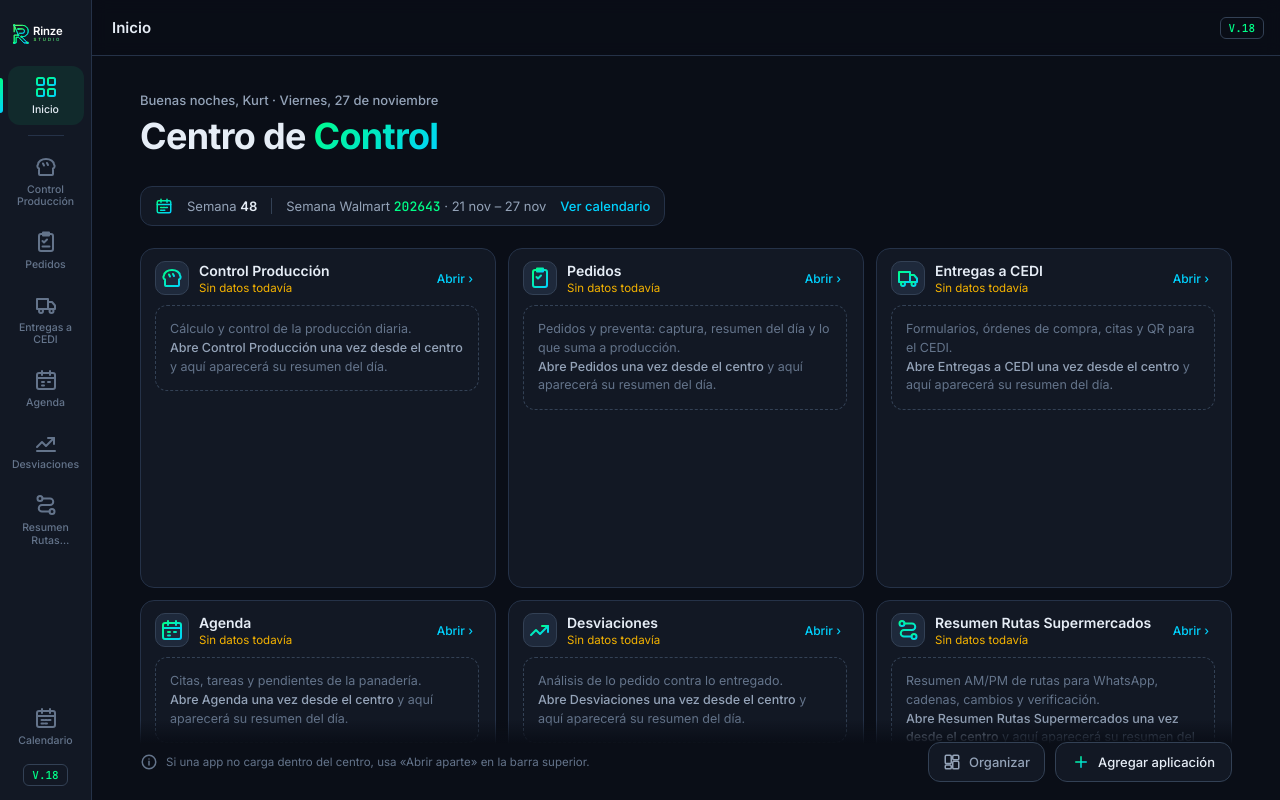
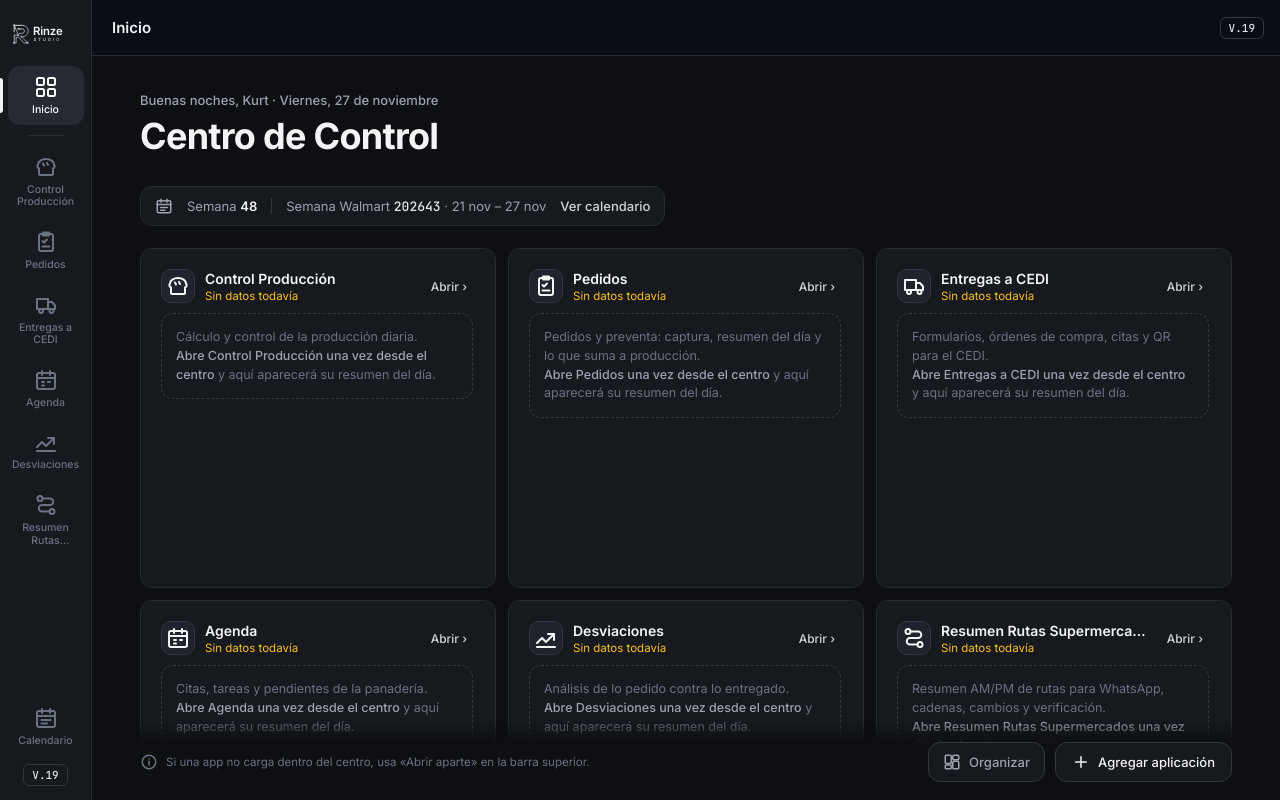
Before and after one commit to kurtbrinze/centro_control_pana, a plain HTML site: page index.html in a window 1280 px wide. Drawn offline with Linux system fonts and the light colour scheme.

Commit message:
V.19: tema global Rinze (Grafito & Plata oscuro y Ámbar & Cobre claro)
- tema/rinze-tema.css: tokens --rz-* de los dos temas, píldoras semánticas y
  regla para ocultar logo y versión de las apps dentro del Centro.
- El Centro usa el tema oscuro: superficies grafito, acciones blanco hueso,
  navegación activa con indicador plata y color sólo en estados.

Co-Authored-By: Claude Opus 5.5 <noreply@anthropic.com>
Claude-Session: https://claude.ai/code/session_017NGtnFDwfN1nwShZecr9st

```diff
--- a/index.html
+++ b/index.html
@@ -3,7 +3,7 @@
 <head>
 <meta charset="UTF-8">
 <meta name="viewport" content="width=device-width, initial-scale=1, viewport-fit=cover">
-<meta name="theme-color" content="#0A0E17">
+<meta name="theme-color" content="#0D0F12">
 <meta name="apple-mobile-web-app-capable" content="yes">
 <meta name="apple-mobile-web-app-status-bar-style" content="black-translucent">
 <title>Centro de Control · Rinze Studio</title>
@@ -11,13 +11,17 @@
 <link rel="manifest" href="/manifest.webmanifest">
 <link rel="apple-touch-icon" href="/icons/apple-touch-icon.png?v=5">
 <meta name="apple-mobile-web-app-title" content="Centro">
+<script>(function(){var h=document.documentElement,t='oscuro';try{t=localStorage.getItem('rz.tema')||t}catch(_){}h.setAttribute('data-tema',t)})();</script>
+<link rel="stylesheet" href="/tema/rinze-tema.css">
 <link rel="preconnect" href="https://fonts.googleapis.com">
 <link href="https://fonts.googleapis.com/css2?family=Inter:wght@400;500;600;700&family=JetBrains+Mono:wght@500&display=swap" rel="stylesheet">
 <style>
 :root{
-  --bg:#0A0E17; --s1:#121824; --s2:#1E293B; --line:#253248; --line2:#334155;
-  --tx:#E6EDF6; --tx2:#94A3B8; --tx3:#64748B;
-  --g:#00FF88; --c:#00D2FE; --grad:linear-gradient(135deg,#00FF88,#00D2FE);
+  /* Tema global Rinze (Grafito & Plata); los valores de respaldo son los mismos. */
+  --bg:var(--rz-bg,#0D0F12); --s1:var(--rz-card,#16191E); --s2:var(--rz-elev,#1F232B); --line:var(--rz-card-borde,#262A32); --line2:var(--rz-elev-borde,#323741);
+  --tx:var(--rz-tx,#F3F4F6); --tx2:var(--rz-tx2,#9CA3AF); --tx3:var(--rz-tx3,#6B7280);
+  --g:var(--rz-act-ind,#E5E7EB); --c:var(--rz-link,#D1D5DB); --grad:var(--rz-pri,#F3F4F6);
+  --pri-tx:var(--rz-pri-tx,#0D0F12);
   --rail:92px; --top:56px; --nav:68px;
   --safe-b:env(safe-area-inset-bottom,0px); --safe-t:env(safe-area-inset-top,0px);
 }
@@ -39,11 +43,11 @@ svg.i.sm{width:18px;height:18px}
 .sep{width:36px;height:1px;background:var(--line);margin:6px 0}
 .item{display:flex;flex-direction:column;align-items:center;gap:5px;padding:9px 4px 8px;width:76px;border-radius:12px;color:var(--tx3);position:relative;text-align:center;transition:background .15s,color .15s}
 .item:hover{background:var(--s2);color:var(--tx)}
-.item.on{background:rgba(0,255,136,.08);color:var(--tx)}
+.item.on{background:var(--rz-act,#262A32);color:var(--rz-act-tx,#fff)}
 .item.on::before{content:"";position:absolute;left:-8px;top:12px;bottom:12px;width:3px;border-radius:0 3px 3px 0;background:var(--grad)}
-.item.on svg.i{stroke:url(#gr)}
+.item.on svg.i{stroke:currentColor}
 .item .lbl{font-size:10.5px;font-weight:500;line-height:1.2;max-width:70px;display:-webkit-box;-webkit-line-clamp:2;-webkit-box-orient:vertical;overflow:hidden}
-.item .dot{position:absolute;top:7px;right:14px;width:6px;height:6px;border-radius:50%;background:var(--g);box-shadow:0 0 8px var(--g);opacity:0;transition:opacity .2s}
+.item .dot{position:absolute;top:7px;right:14px;width:6px;height:6px;border-radius:50%;background:var(--rz-ok,#4ADE80);box-shadow:none;opacity:0;transition:opacity .2s}
 .item.on .dot{opacity:1}
 .rail-foot{margin-top:auto;padding-top:10px;display:flex;flex-direction:column;align-items:center;gap:8px}
 .ver{font-family:'JetBrains Mono',monospace;font-size:11px;padding:3px 8px;border-radius:6px;border:1px solid var(--line2);color:var(--g)}
@@ -57,8 +61,8 @@ svg.i.sm{width:18px;height:18px}
 .topbar .acts{margin-left:auto;display:flex;gap:4px}
 .btn{display:inline-flex;align-items:center;gap:8px;height:38px;padding:0 12px;border-radius:10px;color:var(--tx2);font-size:13px;font-weight:500;transition:background .15s,color .15s}
 .btn:hover{background:var(--s2);color:var(--tx)}
-.btn.pri{background:var(--grad);color:#04120B;font-weight:600}
-.btn.pri:hover{filter:brightness(1.08);color:#04120B}
+.btn.pri{background:var(--grad);color:var(--pri-tx);font-weight:600}
+.btn.pri:hover{background:var(--rz-pri-hover,#fff);color:var(--pri-tx)}
 .view{position:relative;flex:1;min-height:0}
 
 /* Inicio */
@@ -70,28 +74,28 @@ svg.i.sm{width:18px;height:18px}
 .home{display:flex;flex-direction:column;padding-bottom:0}
 .home > .hoy{align-self:flex-start}
 .grid{--cols:3;display:grid;grid-template-columns:repeat(var(--cols),minmax(0,1fr));grid-auto-rows:20px;grid-auto-flow:row dense;gap:12px;margin-top:22px;max-width:1400px}
-.card{position:relative;background:var(--s1);border:1px solid var(--line);border-radius:14px;padding:12px 14px;display:flex;flex-direction:column;gap:10px;min-width:0;min-height:0;overflow:hidden;transition:box-shadow .15s,border-color .15s}
+.card{position:relative;background:var(--s1);border:1px solid var(--line);border-radius:var(--rz-r-card,12px);padding:20px;box-shadow:var(--rz-sombra,none);display:flex;flex-direction:column;gap:10px;min-width:0;min-height:0;overflow:hidden;transition:box-shadow .15s,border-color .15s}
 .c-hd{display:flex;align-items:center;gap:10px;flex:none}
 .c-ic{width:34px;height:34px;flex:none;border-radius:10px;display:grid;place-items:center;background:var(--s2);border:1px solid var(--line2);transition:border-color .2s,transform .2s}
-.c-ic svg.i{stroke:url(#gr)}
+.c-ic svg.i{stroke:currentColor}
 .c-ic:hover{border-color:var(--g);transform:translateY(-1px)}
 .c-tt{display:flex;flex-direction:column;align-items:flex-start;min-width:0;text-align:left}
 .c-tt b{font-size:14px;font-weight:600;color:var(--tx);white-space:nowrap;overflow:hidden;text-overflow:ellipsis;max-width:100%}
 .c-tt:hover b{color:var(--g)}
 .c-tt span{font-size:11.5px;color:var(--tx3);margin-top:2px}
-.c-tt span.viejo{color:#f5b301}
-.c-ir{margin-left:auto;font-size:12px;font-weight:500;color:var(--c);padding:6px 8px;border-radius:8px;white-space:nowrap}
+.c-tt span.viejo{color:var(--rz-warn,#FBBF24)}
+.c-ir{margin-left:auto;font-size:12px;font-weight:500;color:var(--rz-link,#D1D5DB);padding:6px 8px;border-radius:8px;white-space:nowrap}
 .c-ir:hover{background:var(--s2)}
 .c-bd{display:flex;flex-direction:column;gap:9px;font-size:12.5px;color:var(--tx2);min-width:0;min-height:0;flex:1;overflow:auto;scrollbar-width:thin;scrollbar-color:var(--line2) transparent;padding-right:2px}
 .c-vacio{padding:14px;border:1px dashed var(--line2);border-radius:12px;color:var(--tx3);font-size:12.5px;line-height:1.5}
 .c-vacio b{color:var(--tx2);font-weight:500}
 .dia-lbl{font-size:11px;font-weight:600;letter-spacing:.08em;text-transform:uppercase;color:var(--tx3);display:flex;align-items:center;gap:8px}
 .dia-lbl .pill{letter-spacing:0;text-transform:none}
-.pill{display:inline-flex;align-items:center;gap:5px;font-size:11px;font-weight:600;padding:2px 8px;border-radius:999px;border:1px solid var(--line2);color:var(--tx2);background:var(--bg);white-space:nowrap}
-.pill.g{color:var(--g);border-color:rgba(0,255,136,.35)}
-.pill.c{color:var(--c);border-color:rgba(0,210,254,.35)}
-.pill.a{color:#f5b301;border-color:rgba(245,179,1,.4)}
-.pill.r{color:#ff6b6b;border-color:rgba(255,107,107,.45)}
+.pill{display:inline-flex;align-items:center;gap:5px;font-size:11px;font-weight:600;padding:3px 8px;border-radius:var(--rz-r-badge,6px);border:1px solid var(--rz-neu-borde,rgba(156,163,175,.25));color:var(--rz-neu,#9CA3AF);background:var(--rz-neu-bg,rgba(156,163,175,.1));white-space:nowrap}
+.pill.g{color:var(--rz-ok,#4ADE80);border-color:var(--rz-ok-borde);background:var(--rz-ok-bg)}
+.pill.c{color:var(--tx);border-color:var(--line2);background:var(--s2)}
+.pill.a{color:var(--rz-warn,#FBBF24);border-color:var(--rz-warn-borde);background:var(--rz-warn-bg)}
+.pill.r{color:var(--rz-crit,#F87171);border-color:var(--rz-crit-borde);background:var(--rz-crit-bg)}
 .big{display:flex;gap:10px;flex-wrap:wrap}
 .big > div{flex:1 1 96px;background:var(--bg);border:1px solid var(--line);border-radius:10px;padding:7px 10px;min-width:0}
 .big small{display:block;font-size:11px;color:var(--tx3);font-weight:500}
@@ -133,7 +137,7 @@ details.cl .cls b{color:var(--tx);font-weight:500}
 .home-pie{position:sticky;bottom:0;margin-top:auto;display:flex;align-items:center;gap:10px;padding:22px 0 18px;background:linear-gradient(to top,var(--bg) 70%,rgba(10,14,23,0))}
 .tip{font-size:11.5px;color:var(--tx3);display:flex;gap:8px;align-items:center;margin-right:auto}
 .btn-add{display:inline-flex;align-items:center;gap:8px;height:40px;padding:0 16px;border-radius:12px;border:1px solid var(--line2);background:var(--s1);color:var(--tx);font-size:13px;font-weight:500;transition:border-color .2s}
-.btn-add svg.i{stroke:url(#gr)}
+.btn-add svg.i{stroke:currentColor}
 .btn-add:hover{border-color:var(--g)}
 .sheet code{font-family:'JetBrains Mono',monospace;font-size:12px;color:var(--g)}
 
@@ -165,18 +169,18 @@ details.cl .cls b{color:var(--tx);font-weight:500}
 .card.arrastrando .c-medida{display:block}
 .btn-org{display:inline-flex;align-items:center;gap:8px;height:40px;padding:0 14px;border-radius:12px;border:1px solid var(--line2);background:var(--s1);color:var(--tx2);font-size:13px;font-weight:500}
 .btn-org:hover{color:var(--tx);border-color:var(--tx3)}
-.btn-org.on{background:var(--grad);color:#04120B;border-color:transparent;font-weight:600}
-.btn-org.on svg.i{stroke:#04120B}
+.btn-org.on{background:var(--grad);color:var(--pri-tx);border-color:transparent;font-weight:600}
+.btn-org.on svg.i{stroke:var(--pri-tx)}
 .btn-org svg.i{stroke:currentColor}
 .btn-org[hidden]{display:none}
 body.organizando #navList .item{outline:1px dashed var(--line2);outline-offset:-2px;cursor:grab;touch-action:none;user-select:none}
-body.organizando #navList .item.moviendo{outline:2px solid var(--g);background:rgba(0,255,136,.1);cursor:grabbing}
+body.organizando #navList .item.moviendo{outline:2px solid var(--g);background:var(--rz-act,#262A32);cursor:grabbing}
 body.organizando #navList::before{content:'Arrastra para ordenar';display:block;font-size:9.5px;color:var(--g);text-align:center;padding:0 4px 4px}
 
 /* Hoy (inicio) */
 .hoy{margin-top:22px;display:inline-flex;align-items:center;gap:14px;flex-wrap:wrap;padding:10px 14px;border-radius:12px;background:var(--s1);border:1px solid var(--line);font-size:13px;color:var(--tx2);text-align:left;transition:border-color .2s}
-.hoy:hover{border-color:rgba(0,255,136,.45)}
-.hoy svg.i{stroke:url(#gr)}
+.hoy:hover{border-color:var(--line2)}
+.hoy svg.i{stroke:currentColor}
 .hoy b{color:var(--tx);font-weight:600}
 .hoy .wm{color:var(--g);font-family:'JetBrains Mono',monospace;font-weight:500}
 .hoy .sepv{width:1px;height:16px;background:var(--line2)}
@@ -189,7 +193,7 @@ body.organizando #navList::before{content:'Arrastra para ordenar';display:block;
 .cal-hd{display:flex;align-items:center;gap:10px;padding:10px 10px 10px 16px;border-bottom:1px solid var(--line);cursor:grab;user-select:none;touch-action:none}
 .cal.arr .cal-hd{cursor:grabbing}
 .cal-hd .tt{display:flex;align-items:center;gap:8px;font-size:14px;font-weight:600}
-.cal-hd .tt svg.i{stroke:url(#gr)}
+.cal-hd .tt svg.i{stroke:currentColor}
 .cal-yr{display:flex;align-items:center;gap:2px;margin-left:6px}
 .cal-yr b{font-size:15px;font-weight:600;min-width:46px;text-align:center}
 .ib{width:32px;height:32px;display:grid;place-items:center;border-radius:8px;color:var(--tx2)}
@@ -211,8 +215,8 @@ body.organizando #navList::before{content:'Arrastra para ordenar';display:block;
 .mes td.d{cursor:pointer;border-radius:6px}
 .mes td.d:hover{background:var(--s2);color:var(--tx)}
 .mes td.fin{color:var(--tx3)}
-.mes tr.semhoy td.d{background:rgba(0,255,136,.06)}
-.mes td.hoyd{background:var(--grad)!important;color:#04120B;font-weight:700}
+.mes tr.semhoy td.d{background:rgba(229,231,235,.05)}
+.mes td.hoyd{background:var(--grad)!important;color:var(--pri-tx);font-weight:700}
 .mes td.sel{outline:1.5px solid var(--c);outline-offset:-1.5px;color:var(--tx)}
 .cal-ft{padding:10px 16px 12px;border-top:1px solid var(--line);font-size:12.5px;color:var(--tx2);display:flex;flex-wrap:wrap;gap:6px 18px;align-items:center}
 .cal-ft b{color:var(--tx);font-weight:600}
@@ -259,17 +263,18 @@ body.organizando #navList::before{content:'Arrastra para ordenar';display:block;
   .bottom{display:flex;position:fixed;left:0;right:0;bottom:0;height:calc(var(--nav) + var(--safe-b));padding-bottom:var(--safe-b);background:var(--s1);border-top:1px solid var(--line);overflow-x:auto;z-index:30}
   .bottom button{flex:1 0 72px;display:flex;flex-direction:column;align-items:center;justify-content:center;gap:4px;font-size:10.5px;font-weight:500;color:var(--tx3);position:relative}
   .bottom button.on{color:var(--tx)}
-  .bottom button.on svg.i{stroke:url(#gr)}
+  .bottom button.on svg.i{stroke:currentColor}
   .bottom button.on::before{content:"";position:absolute;top:0;left:28%;right:28%;height:2px;border-radius:0 0 2px 2px;background:var(--grad)}
   .bottom .lbl{max-width:76px;white-space:nowrap;overflow:hidden;text-overflow:ellipsis}
 }
+table,.tb,.big strong,.sts b{font-variant-numeric:tabular-nums}
 </style>
 </head>
 <body>
 <svg width="0" height="0" style="position:absolute" aria-hidden="true">
-  <defs><linearGradient id="rinzeBrandGrad" x1="10%" y1="10%" x2="90%" y2="90%"><stop offset="0%" stop-color="#68FF6B"/><stop offset="45%" stop-color="#00FF88"/><stop offset="100%" stop-color="#00C4FF"/></linearGradient><linearGradient id="studioTextGrad" x1="0%" y1="0%" x2="100%" y2="0%"><stop offset="0%" stop-color="#68FF6B"/><stop offset="100%" stop-color="#4ADE80"/></linearGradient><filter id="rinzeGlow" x="-20%" y="-20%" width="140%" height="140%"><feGaussianBlur stdDeviation="5" result="blur"/><feComposite in="SourceGraphic" in2="blur" operator="over"/></filter><linearGradient id="gr" x1="0" y1="0" x2="1" y2="1"><stop offset="0" stop-color="#00FF88"/><stop offset="1" stop-color="#00D2FE"/></linearGradient>
+  <defs><linearGradient id="rinzeBrandGrad" x1="10%" y1="10%" x2="90%" y2="90%"><stop offset="0%" style="stop-color:var(--rz-logo-1,#F3F4F6)"/><stop offset="45%" style="stop-color:var(--rz-logo-2,#9CA3AF)"/><stop offset="100%" style="stop-color:var(--rz-logo-2,#9CA3AF)"/></linearGradient><linearGradient id="studioTextGrad" x1="0%" y1="0%" x2="100%" y2="0%"><stop offset="0%" style="stop-color:var(--rz-logo-1,#F3F4F6)"/><stop offset="100%" style="stop-color:var(--rz-logo-2,#9CA3AF)"/></linearGradient><filter id="rinzeGlow" x="-20%" y="-20%" width="140%" height="140%"><feGaussianBlur stdDeviation="5" result="blur"/><feComposite in="SourceGraphic" in2="blur" operator="over"/></filter><linearGradient id="gr" x1="0" y1="0" x2="1" y2="1"><stop offset="0" style="stop-color:var(--rz-logo-2,#9CA3AF)"/><stop offset="1" style="stop-color:var(--rz-logo-2,#9CA3AF)"/></linearGradient>
   <g id="rinzeMark">
-    <g transform="translate(55, 45)" filter="url(#rinzeGlow)">
+    <g transform="translate(55, 45)">
       <path d="M 35 25 L 135 25 A 68 68 0 0 1 135 161 L 122 161 L 195 235 L 152 235 L 88 168 L 58 168 L 58 235 L 35 235 L 35 142 L 85 142" fill="none" stroke="url(#rinzeBrandGrad)" stroke-width="11" stroke-linecap="round" stroke-linejoin="round"/>
       <path d="M 85 68 L 132 68 A 26 26 0 0 1 132 120 L 95 120" fill="none" stroke="url(#rinzeBrandGrad)" stroke-width="11" stroke-linecap="round" stroke-linejoin="round"/>
       <path d="M 35 102 L 35 25 L 85 142" fill="none" stroke="url(#rinzeBrandGrad)" stroke-width="11" stroke-linecap="round" stroke-linejoin="round"/>
@@ -318,7 +323,7 @@ body.organizando #navList::before{content:'Arrastra para ordenar';display:block;
 </div>
 
 <script>
-const VERSION = 'V.18';
+const VERSION = 'V.19';
 
 /* Copia de respaldo del registro. La fuente principal es apps.json. */
 const RESPALDO = [
@@ -330,7 +335,7 @@ const RESPALDO = [
   {id:'rutas',nombre:'Resumen Rutas Supermercados',corto:'Rutas Súper',descripcion:'Resumen AM/PM de rutas para WhatsApp, cadenas, cambios y verificación.',url:'/apps/rutas/',icono:'rutas',dispositivos:['Laptop'],hosting:'Vercel',modo:'embebida'}
 ];
 
-const LOGO = `<svg viewBox="40 30 860 290" role="img" aria-label="Rinze Studio"><use href="#rinzeMark"/><g transform="translate(315, 45)"><text x="0" y="138" font-family="'Inter','Montserrat',-apple-system,BlinkMacSystemFont,'Segoe UI',Roboto,sans-serif" font-size="136" font-weight="600" fill="#FFFFFF" letter-spacing="-2">Rinze</text><text x="6" y="218" font-family="'Inter','Montserrat',-apple-system,BlinkMacSystemFont,'Segoe UI',Roboto,sans-serif" font-size="52" font-weight="500" fill="url(#studioTextGrad)" letter-spacing="22">STUDIO</text></g></svg>`;
+const LOGO = `<svg viewBox="40 30 860 290" role="img" aria-label="Rinze Studio"><use href="#rinzeMark"/><g transform="translate(315, 45)"><text x="0" y="138" font-family="'Inter','Montserrat',-apple-system,BlinkMacSystemFont,'Segoe UI',Roboto,sans-serif" font-size="136" font-weight="600" fill="var(--rz-tx,#F3F4F6)" letter-spacing="-2">Rinze</text><text x="6" y="218" font-family="'Inter','Montserrat',-apple-system,BlinkMacSystemFont,'Segoe UI',Roboto,sans-serif" font-size="52" font-weight="500" fill="url(#studioTextGrad)" letter-spacing="22">STUDIO</text></g></svg>`;
 
 const ICONOS = {
   inicio:'<rect x="3" y="3" width="7" height="7" rx="1.5"/><rect x="14" y="3" width="7" height="7" rx="1.5"/><rect x="3" y="14" width="7" height="7" rx="1.5"/><rect x="14" y="14" width="7" height="7" rx="1.5"/>',
@@ -546,7 +551,7 @@ const RESUMENES = {
     const fr = (d.fill || []).map(f => {
       const bajo = f.valor != null && f.valor < f.objetivo;
       const fl = f.valor != null && f.anterior != null ? (f.valor > f.anterior ? '▲' : f.valor < f.anterior ? '▼' : '') : '';
-      return `<div><small>Fill Rate ${esc(f.nombre)}</small><strong style="${bajo ? 'color:#ff6b6b' : ''}">${pctT(f.valor)}${fl ? `<em>${fl}</em>` : ''}</strong><div class="lin">objetivo ${pctT(f.objetivo, 0)}${f.anterior != null ? ' · antes ' + pctT(f.anterior) : ''}</div></div>`;
+      return `<div><small>Fill Rate ${esc(f.nombre)}</small><strong style="${bajo ? 'color:var(--rz-crit,#F87171)' : ''}">${pctT(f.valor)}${fl ? `<em>${fl}</em>` : ''}</strong><div class="lin">objetivo ${pctT(f.objetivo, 0)}${f.anterior != null ? ' · antes ' + pctT(f.anterior) : ''}</div></div>`;
     }).join('');
     const al = d.alertas || { total: 0, top: [] };
     const oc = d.ocManuales || { combinaciones: 0, unidades: 0 };
--- a/sw.js
+++ b/sw.js
@@ -6,7 +6,7 @@
    aquí: cada una maneja sus datos y su propia sincronización.
    La página y apps.json van primero a la red, para que un cambio publicado se
    vea al abrir; si no hay conexión, se usa la copia guardada. */
-const CACHE = 'centro-V.18';
+const CACHE = 'centro-V.19';
 const BASE = ['/', '/index.html', '/apps.json', '/manifest.webmanifest',
   '/icons/icon-192.png', '/icons/icon-512.png', '/icons/apple-touch-icon.png', '/icons/icon.svg'];
 
--- /dev/null
+++ b/tema/rinze-tema.css
@@ -0,0 +1,106 @@
+/* =====================================================================
+   Rinze Studio · Tema global de la suite del Centro de Control
+   ---------------------------------------------------------------------
+   Una sola fuente para la apariencia de todas las apps. Cada app carga
+   este archivo ANTES de su propio CSS y usa los tokens --rz-*; su CSS
+   trae los mismos valores de respaldo, así que sin conexión se ve igual.
+
+   Temas:
+   - Oscuro «Grafito & Plata Industrial» (por defecto).
+   - Claro «Ámbar & Cobre Industrial»: <html data-tema="claro">.
+
+   Regla de color: la interfaz es neutra (silencio visual). El color
+   sólo aparece en estados y alertas: éxito, advertencia y crítico.
+   ===================================================================== */
+:root, [data-tema="oscuro"] {
+  color-scheme: dark;
+  /* Superficies */
+  --rz-bg: #0D0F12;            /* canvas */
+  --rz-card: #16191E;          /* tarjetas */
+  --rz-card-borde: #262A32;
+  --rz-elev: #1F232B;          /* elevada, hover, inputs */
+  --rz-elev-borde: #323741;
+  --rz-linea: #262A32;         /* divisores de tabla */
+  /* Texto */
+  --rz-tx: #F3F4F6;
+  --rz-tx2: #9CA3AF;
+  --rz-tx3: #6B7280;
+  /* Acción principal: blanco hueso */
+  --rz-pri: #F3F4F6;
+  --rz-pri-tx: #0D0F12;
+  --rz-pri-hover: #FFFFFF;
+  /* Navegación activa */
+  --rz-act: #262A32;
+  --rz-act-ind: #E5E7EB;
+  --rz-act-tx: #FFFFFF;
+  /* Enlaces de acción */
+  --rz-link: #D1D5DB;
+  --rz-link-hover: #FFFFFF;
+  --rz-foco: #9CA3AF;
+  /* Semánticos */
+  --rz-ok-bg: rgba(22, 163, 74, .15);   --rz-ok-borde: rgba(22, 163, 74, .3);   --rz-ok: #4ADE80;
+  --rz-warn-bg: rgba(217, 119, 6, .15); --rz-warn-borde: rgba(217, 119, 6, .3); --rz-warn: #FBBF24;
+  --rz-crit-bg: rgba(220, 38, 38, .15); --rz-crit-borde: rgba(220, 38, 38, .3); --rz-crit: #F87171;
+  /* Neutro para badges sin significado (cancelado, sin cita…) */
+  --rz-neu-bg: rgba(156, 163, 175, .10); --rz-neu-borde: rgba(156, 163, 175, .25); --rz-neu: #9CA3AF;
+  --rz-sombra: none;
+  /* Marca: el logo va en plata */
+  --rz-logo-1: #F3F4F6;
+  --rz-logo-2: #9CA3AF;
+}
+
+[data-tema="claro"] {
+  color-scheme: light;
+  --rz-bg: #F8FAFC;
+  --rz-card: #FFFFFF;
+  --rz-card-borde: #E2E8F0;
+  --rz-elev: #F1F5F9;
+  --rz-elev-borde: #CBD5E1;
+  --rz-linea: #E2E8F0;
+  --rz-tx: #0F172A;
+  --rz-tx2: #475569;
+  --rz-tx3: #64748B;
+  --rz-pri: #B45309;
+  --rz-pri-tx: #FFFFFF;
+  --rz-pri-hover: #92400E;
+  --rz-act: #FEF3C7;
+  --rz-act-ind: #F59E0B;
+  --rz-act-tx: #92400E;
+  --rz-link: #B45309;
+  --rz-link-hover: #78350F;
+  --rz-foco: #D97706;
+  --rz-ok-bg: #DCFCE7;   --rz-ok-borde: #86EFAC;   --rz-ok: #166534;
+  --rz-warn-bg: #FEF3C7; --rz-warn-borde: #FCD34D; --rz-warn: #92400E;
+  --rz-crit-bg: #FEE2E2; --rz-crit-borde: #FCA5A5; --rz-crit: #991B1B;
+  --rz-neu-bg: #F1F5F9;  --rz-neu-borde: #CBD5E1;  --rz-neu: #475569;
+  --rz-sombra: 0 1px 3px rgba(15, 23, 42, .04);
+  --rz-logo-1: #B45309;
+  --rz-logo-2: #78350F;
+}
+
+:root {
+  /* Geometría y tipografía (iguales en los dos temas) */
+  --rz-r-card: 12px;
+  --rz-r-btn: 8px;
+  --rz-r-badge: 6px;
+  --rz-pad-card: 20px;
+  --rz-fila: 44px;
+  --rz-font: Inter, Geist, system-ui, -apple-system, 'Segoe UI', sans-serif;
+  --rz-mono: 'JetBrains Mono', ui-monospace, monospace;
+}
+
+/* ---------- utilidades que cualquier app puede usar ---------- */
+.rz-badge {
+  display: inline-flex; align-items: center; gap: 4px; white-space: nowrap;
+  font-size: 11px; font-weight: 600; line-height: 1; padding: 4px 8px;
+  border-radius: var(--rz-r-badge); border: 1px solid var(--rz-neu-borde);
+  background: var(--rz-neu-bg); color: var(--rz-neu);
+}
+.rz-badge.ok   { background: var(--rz-ok-bg);   border-color: var(--rz-ok-borde);   color: var(--rz-ok); }
+.rz-badge.warn { background: var(--rz-warn-bg); border-color: var(--rz-warn-borde); color: var(--rz-warn); }
+.rz-badge.crit { background: var(--rz-crit-bg); border-color: var(--rz-crit-borde); color: var(--rz-crit); }
+.rz-num, .rz-tabla td, .rz-tabla th { font-variant-numeric: tabular-nums; }
+
+/* Dentro del Centro de Control el encabezado global ya dice qué app es:
+   cada app marca <html class="rz-en-centro"> y oculta su logo y versión. */
+.rz-en-centro .rz-solo-fuera { display: none !important; }
```
Also changed, not shown: tema/rinze-tema.js (added, +14 -0 lines), 1 other file.
